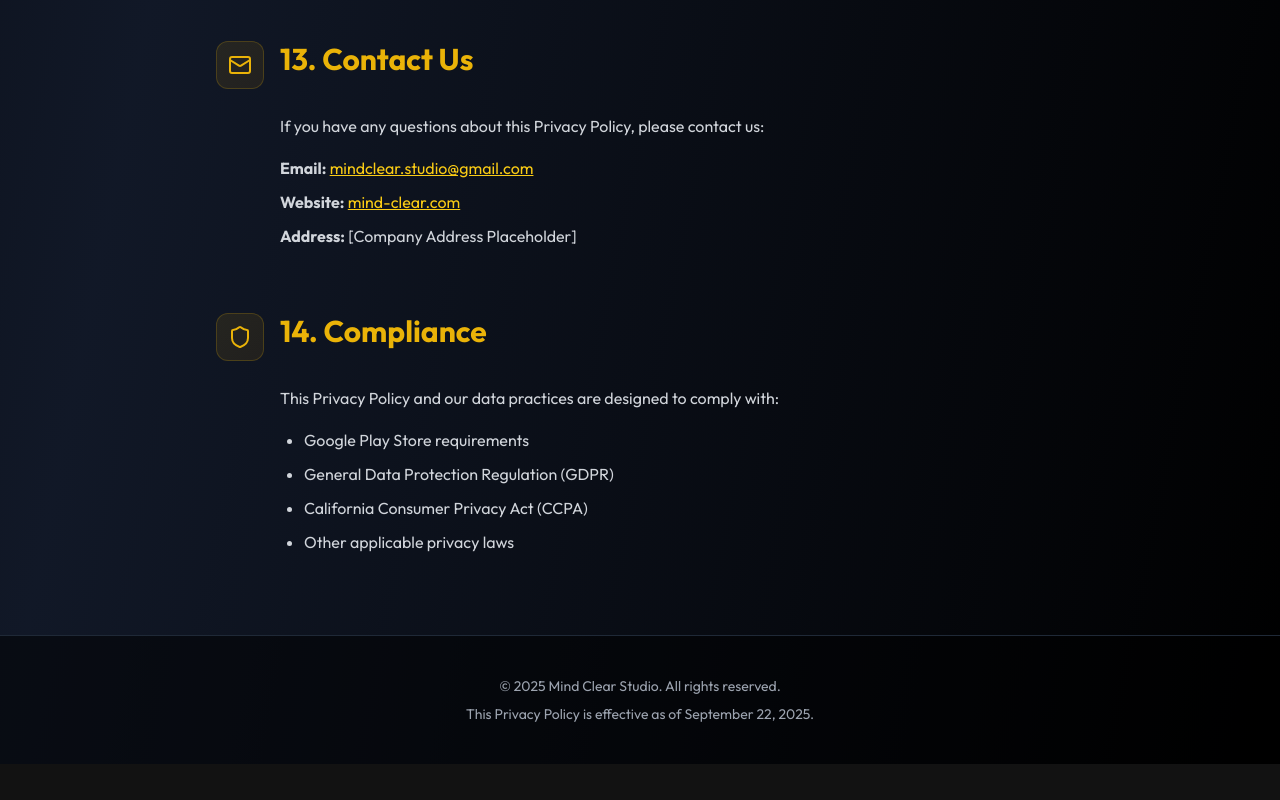
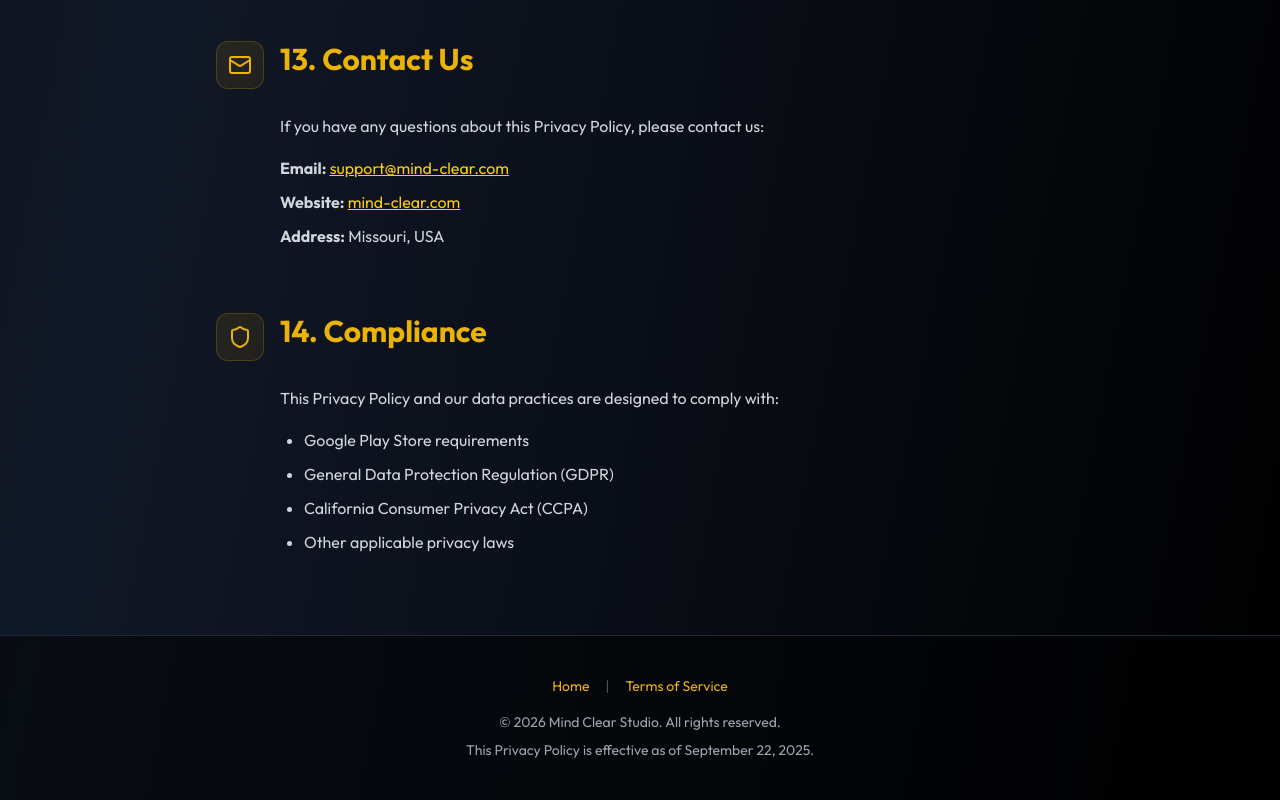
Before and after one commit to bMacroni/mind-clear-site, a Next.js app: page /privacy in a window 1280 px wide. Shown: the part 5727-6527 px from the top of the page. Before the commit the page ends 6491 px from the top, so only its background shows below. Built offline with nearby package versions, Linux system fonts and the light colour scheme; a web font is replaced by a local one.

Commit message:
link updates

```diff
--- a/app/delete-account/page.tsx
+++ b/app/delete-account/page.tsx
@@ -115,8 +115,8 @@ export default function DeleteAccountPage() {
               </div>
               <p className="ml-16 mt-5 text-lg text-gray-300 leading-relaxed">
                 If you need any assistance or have questions, please reach out to us at{" "}
-                <a href="mailto:mindclear.studio@gmail.com" className="text-yellow-500 hover:underline">
-                  mindclear.studio@gmail.com
+                <a href="mailto:support@mind-clear.com" className="text-yellow-500 hover:underline">
+                  support@mind-clear.com
                 </a>.
               </p>
             </div>
@@ -132,8 +132,10 @@ export default function DeleteAccountPage() {
           <Link href="/" className="text-yellow-500 hover:underline">Home</Link>
           <span className="mx-2 text-neutral-600">|</span>
           <Link href="/privacy" className="text-yellow-500 hover:underline">Privacy Policy</Link>
+          <span className="mx-2 text-neutral-600">|</span>
+          <Link href="/terms" className="text-yellow-500 hover:underline">Terms of Service</Link>
         </p>
-        <p className="mt-4">© 2025 Mind Clear Studio</p>
+        <p className="mt-4">© 2026 Mind Clear Studio</p>
       </footer>
     </div>
   );
--- a/app/privacy/page.tsx
+++ b/app/privacy/page.tsx
@@ -183,7 +183,7 @@ export default function PrivacyPage() {
             <p className="mb-2">You can delete your account and all associated data at any time by:</p>
             <ul className="list-disc pl-6 space-y-2 text-gray-300">
               <li>Using the "Delete Account" option in the app's Profile settings.</li>
-              <li>Contacting us directly at <a href="mailto:mindclear.studio@gmail.com" className="text-yellow-400 underline hover:text-yellow-300">mindclear.studio@gmail.com</a>.</li>
+              <li>Contacting us directly at <a href="mailto:support@mind-clear.com" className="text-yellow-400 underline hover:text-yellow-300">support@mind-clear.com</a>.</li>
             </ul>
             <p className="mt-2 text-gray-300">When you request deletion, we will remove all your personal information, goals, tasks, calendar data, and authentication tokens, completing the deletion process within 30 days.</p>
           </div>
@@ -258,9 +258,9 @@ export default function PrivacyPage() {
         <div className="space-y-4">
           <p>If you have any questions about this Privacy Policy, please contact us:</p>
           <div className="space-y-2 text-gray-300">
-            <p><strong>Email:</strong> <a href="mailto:mindclear.studio@gmail.com" className="text-yellow-400 underline hover:text-yellow-300">mindclear.studio@gmail.com</a></p>
+            <p><strong>Email:</strong> <a href="mailto:support@mind-clear.com" className="text-yellow-400 underline hover:text-yellow-300">support@mind-clear.com</a></p>
             <p><strong>Website:</strong> <Link href="/" className="text-yellow-400 underline hover:text-yellow-300">mind-clear.com</Link></p>
-            <p><strong>Address:</strong> [Company Address Placeholder]</p>
+            <p><strong>Address:</strong> Missouri, USA</p>
           </div>
         </div>
       )
@@ -346,7 +346,12 @@ export default function PrivacyPage() {
 
       {/* Footer */}
       <footer className="py-10 text-center text-sm text-gray-400 bg-black/50 border-t border-gray-800">
-        <p>© 2025 Mind Clear Studio. All rights reserved.</p>
+        <div className="flex justify-center gap-4 mb-4">
+          <Link href="/" className="text-yellow-500 hover:underline">Home</Link>
+          <span className="text-gray-600">|</span>
+          <Link href="/terms" className="text-yellow-500 hover:underline">Terms of Service</Link>
+        </div>
+        <p>© 2026 Mind Clear Studio. All rights reserved.</p>
         <p className="mt-2">This Privacy Policy is effective as of September 22, 2025.</p>
       </footer>
     </div>
--- a/app/terms/page.tsx
+++ b/app/terms/page.tsx
@@ -52,7 +52,7 @@ export default function TermsPage() {
           <ul className="list-disc pl-6 space-y-2 text-gray-300">
             <li><strong className="text-yellow-400">Registration:</strong> You agree to provide accurate, current, and complete information during the registration process.</li>
             <li><strong className="text-yellow-400">Security:</strong> You are responsible for maintaining the confidentiality of your account credentials (username and password). You are responsible for all activities that occur under your account.</li>
-            <li><strong className="text-yellow-400">Eligibility:</strong> You must be at least 13 years old to use our Services. If you are under 18, you may only use the Services with the permission of a parent or guardian has reviewed and agreed to these Terms on your behalf.</li>
+            <li><strong className="text-yellow-400">Eligibility:</strong> You must be at least 13 years old to use our Services. If you are under 18, you may only use the Services with the permission of a parent or guardian who has reviewed and agreed to these Terms on your behalf.</li>
             <li><strong className="text-yellow-400">Termination:</strong> We reserve the right to suspend or terminate your account if you violate these Terms or for any other reason at our sole discretion. Upon account deletion, your data will be processed in accordance with our Privacy Policy. You may delete your account at any time through the app settings or by contacting us.</li>
           </ul>
         </div>
@@ -319,7 +319,12 @@ export default function TermsPage() {
 
       {/* Footer */}
       <footer className="py-10 text-center text-sm text-gray-400 bg-black/50 border-t border-gray-800">
-        <p>© 2025 Mind Clear Studio. All rights reserved.</p>
+        <div className="flex justify-center gap-4 mb-4">
+          <Link href="/" className="text-yellow-500 hover:underline">Home</Link>
+          <span className="text-gray-600">|</span>
+          <Link href="/privacy" className="text-yellow-500 hover:underline">Privacy Policy</Link>
+        </div>
+        <p>© 2026 Mind Clear Studio. All rights reserved.</p>
         <p className="mt-2">These Terms of Service are effective as of January 11, 2026.</p>
       </footer>
     </div>
--- a/components/Footer.tsx
+++ b/components/Footer.tsx
@@ -78,10 +78,10 @@ export default function Footer() {
 
           <div className="pt-12 flex flex-col gap-2 text-xs text-gray-700 font-mono">
             <div className="flex gap-4">
-              <Link href="#" className="hover:text-gray-500 transition-colors">Privacy Policy</Link>
-              <Link href="#" className="hover:text-gray-500 transition-colors">Terms of Service</Link>
+              <Link href="/privacy" className="hover:text-gray-500 transition-colors">Privacy Policy</Link>
+              <Link href="/terms" className="hover:text-gray-500 transition-colors">Terms of Service</Link>
             </div>
-            <span>© 2025 Mind Clear Studio. All rights reserved.</span>
+            <span>© 2026 Mind Clear Studio. All rights reserved.</span>
           </div>
         </div>
 
```
Also changed, not shown: 1 other file (tests, documents, lock files or other folders).
